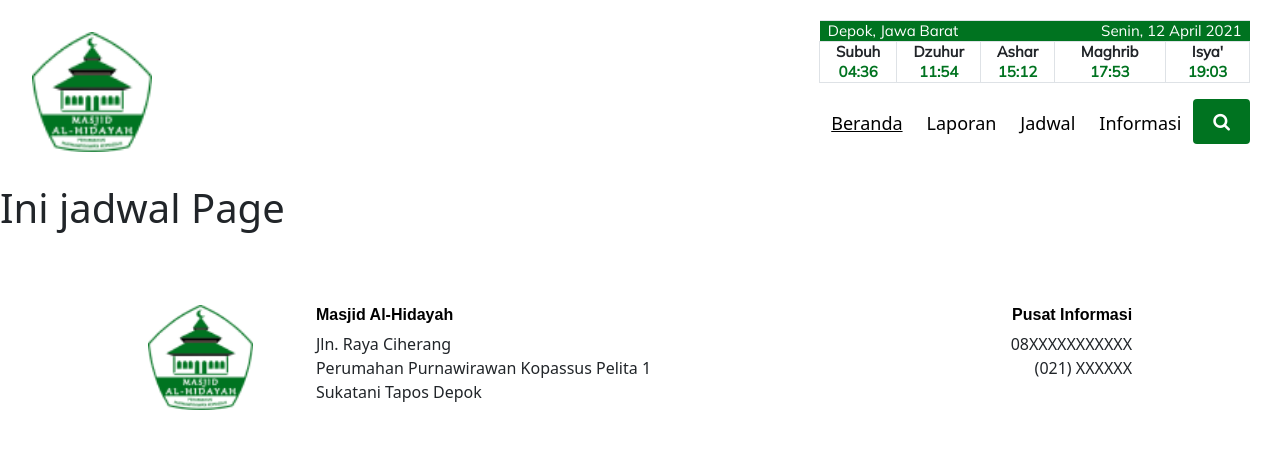
After one commit to yasykurrafii/masjid-al-hidayah, a Django app: template templates/jadwal.html in a window 1280 px wide. The commit adds this page. Shown: the top 468 px of the page. Run offline with Django 3.2, Linux system fonts and the light colour scheme; the template is opened without the code that fills it, so the values that code supplies are empty.

Commit message:
Menambahkan halaman jadwal, informasi, dan laporan serta link nya

```diff
--- a/appmasjid/urls.py
+++ b/appmasjid/urls.py
@@ -4,4 +4,7 @@ from . import views
 
 urlpatterns = [
     path('', views.index, name='home'),
+    path('/laporan', views.laporan, name='laporan'),
+    path('/jadwal', views.jadwal, name='jadwal'),
+    path('/informasi', views.informasi, name='informasi'),
 ]
--- a/static/css/base.css
+++ b/static/css/base.css
@@ -77,7 +77,7 @@ tr {
 .beranda1 {
     padding: auto;
     margin: auto;
-    background-image: url("../asset/fotoHome.png");
+    background-image: url("../img/fotoHome.png");
     background-repeat: no-repeat;
 }
 
@@ -125,7 +125,7 @@ tr {
 
 .beranda2 {
     margin-top: -77px;
-    background-image: url("../asset/fotoHome2.png");
+    background-image: url("../img/fotoHome2.png");
     box-shadow: inset 0 0 0 2000px rgba(0, 115, 32, 0.85);
 }
 
--- a/templates/base.html
+++ b/templates/base.html
@@ -1,93 +1,209 @@
 <!DOCTYPE html>
 <html lang="en">
-
   <head>
     {% load static %}
     <!-- kalo gatau tanya aja ke gua ya -yasykur -->
     <!-- untuk static bisa diliat lebih lanjut disini -->
     <!-- https://docs.djangoproject.com/en/3.2/howto/static-files/ -->
     <!-- liat bagian html aja, bagian setting dsb e udh aman -->
-    <meta charset="UTF-8">
-    <meta http-equiv="X-UA-Compatible" content="IE=edge">
-    <meta name="viewport" content="width=device-width, initial-scale=1.0">
-    <link rel="stylesheet" href="{% static 'css/base.css'%}">
+    <meta charset="UTF-8" />
+    <meta http-equiv="X-UA-Compatible" content="IE=edge" />
+    <meta name="viewport" content="width=device-width, initial-scale=1.0" />
+    <link rel="stylesheet" href="{% static 'css/base.css'%}" type="text/css" />
     <title>masjid Al-Hidayah</title>
 
     <!-- CSS Bootstrap -->
-    <link href="https://cdn.jsdelivr.net/npm/bootstrap@5.0.0-beta2/dist/css/bootstrap.min.css" rel="stylesheet" integrity="sha384-BmbxuPwQa2lc/FVzBcNJ7UAyJxM6wuqIj61tLrc4wSX0szH/Ev+nYRRuWlolflfl" crossorigin="anonymous">
-    <link rel="stylesheet" href="https://cdnjs.cloudflare.com/ajax/libs/font-awesome/4.7.0/css/font-awesome.min.css">
-    <link href="../asset/logoMsj.png" rel="icon">
-    <link href="../css/index.css" rel="stylesheet" type="text/css">
+    <link
+      href="https://cdn.jsdelivr.net/npm/bootstrap@5.0.0-beta2/dist/css/bootstrap.min.css"
+      rel="stylesheet"
+      integrity="sha384-BmbxuPwQa2lc/FVzBcNJ7UAyJxM6wuqIj61tLrc4wSX0szH/Ev+nYRRuWlolflfl"
+      crossorigin="anonymous"
+    />
+    <link
+      rel="stylesheet"
+      href="https://cdnjs.cloudflare.com/ajax/libs/font-awesome/4.7.0/css/font-awesome.min.css"
+    />
+    <link href="{% static 'img/logoMsj.png' %}" rel="icon" />
   </head>
 
   <body>
     <!-- Header mulai dari sini ya -->
+    <header>
       <div class="header">
-        <a href="#default" class="logo">
-            <img src="../asset/logoMsj.png" alt="Lambang Masjid Al-Hidayah" style="width:120px; height:120px;">
+        <a href="{% url 'home' %}" class="logo">
+          <img
+            src="{% static 'img/logoMsj.png' %}"
+            alt="Lambang Masjid Al-Hidayah"
+            style="width: 120px; height: 120px"
+          />
         </a>
         <div class="header-right">
           <table class="table table-bordered">
             <thead>
-                    <td style="color:white; background-color: #007320; border:none;" colspan="3">Depok, Jawa Barat</td>
-                    <td style="text-align: right; color:white; background-color: #007320; border:none;" colspan="2 ">Senin, 12 April 2021</td>
-                    <tr style="border-bottom: none;">
-                        <th style="text-align: center; background-color: white; " scope="col ">Subuh</th>
-                        <th style="text-align: center; background-color: white;  " scope="col ">Dzuhur</th>
-                        <th style="text-align: center; background-color: white;  " scope="col ">Ashar</th>
-                        <th style="text-align: center; background-color: white;  " scope="col ">Maghrib</th>
-                        <th style="text-align: center; background-color: white;  " scope="col ">Isya'</th>
+              <td
+                style="color: white; background-color: #007320; border: none"
+                colspan="3"
+              >
+                Depok, Jawa Barat
+              </td>
+              <td
+                style="
+                  text-align: right;
+                  color: white;
+                  background-color: #007320;
+                  border: none;
+                "
+                colspan="2 "
+              >
+                Senin, 12 April 2021
+              </td>
+              <tr style="border-bottom: none">
+                <th
+                  style="text-align: center; background-color: white"
+                  scope="col "
+                >
+                  Subuh
+                </th>
+                <th
+                  style="text-align: center; background-color: white"
+                  scope="col "
+                >
+                  Dzuhur
+                </th>
+                <th
+                  style="text-align: center; background-color: white"
+                  scope="col "
+                >
+                  Ashar
+                </th>
+                <th
+                  style="text-align: center; background-color: white"
+                  scope="col "
+                >
+                  Maghrib
+                </th>
+                <th
+                  style="text-align: center; background-color: white"
+                  scope="col "
+                >
+                  Isya'
+                </th>
               </tr>
             </thead>
             <tbody>
-                    <tr style="border-top:none;">
-                        <th style="text-align: center; background-color: white; color: #007320;" scope="col ">04:36</th>
-                        <th style="text-align: center; background-color: white; color: #007320;" scope="col ">11:54</th>
-                        <th style="text-align: center; background-color: white; color: #007320;" scope="col ">15:12</th>
-                        <th style="text-align: center; background-color: white; color: #007320;" scope="col ">17:53</th>
-                        <th style="text-align: center; background-color: white; color: #007320;" scope="col ">19:03</th>
+              <tr style="border-top: none">
+                <th
+                  style="
+                    text-align: center;
+                    background-color: white;
+                    color: #007320;
+                  "
+                  scope="col "
+                >
+                  04:36
+                </th>
+                <th
+                  style="
+                    text-align: center;
+                    background-color: white;
+                    color: #007320;
+                  "
+                  scope="col "
+                >
+                  11:54
+                </th>
+                <th
+                  style="
+                    text-align: center;
+                    background-color: white;
+                    color: #007320;
+                  "
+                  scope="col "
+                >
+                  15:12
+                </th>
+                <th
+                  style="
+                    text-align: center;
+                    background-color: white;
+                    color: #007320;
+                  "
+                  scope="col "
+                >
+                  17:53
+                </th>
+                <th
+                  style="
+                    text-align: center;
+                    background-color: white;
+                    color: #007320;
+                  "
+                  scope="col "
+                >
+                  19:03
+                </th>
               </tr>
             </tbody>
           </table>
-            <a class="active " href="#home ">Beranda</a>
-            <a href="#contact ">Laporan</a>
-            <a href="#jadwal ">Jadwal</a>
-            <a href="#about ">Informasi</a>
-            <a class="tombol " href="#cari ">
-                <i class="fa fa-search " style="color:white; text-align: center; display: inline-block; width: 100%; "></i>
+          <a class="active" href="{% url 'home' %} ">Beranda</a>
+          <a href="{% url 'laporan' %}">Laporan</a>
+          <a href="{% url 'jadwal' %} ">Jadwal</a>
+          <a href="{% url 'informasi' %} ">Informasi</a>
+          <a class="tombol" href="#cari ">
+            <i
+              class="fa fa-search"
+              style="
+                color: white;
+                text-align: center;
+                display: inline-block;
+                width: 100%;
+              "
+            ></i>
           </a>
-
         </div>
       </div>
+    </header>
     <!-- Header sampai disini ya -->
 
     {% block content %} {% endblock content %}
-
     <!-- Footer mulai dari sini -->
-    <div class="container-fluid mt-5 ">
-        <div class="card bg-white mx-5 " style="border: none; ">
-            <div class="row mb-4 ">
-                <div class="col-md-2 col-sm-4 col-xs-2 ">
-                    <div class="footer-text pull-left ">
-                        <div class="d-flex ">
-                            <img src="../asset/logoMsj.png " alt="Lambang Masjid Al-Hidayah " style="width:105px; height:105px; ">
+  <footer>
+    <div class="container-fluid mt-5">
+      <div class="card bg-white mx-5" style="border: none">
+        <div class="row mb-4">
+          <div class="col-md-2 col-sm-4 col-xs-2">
+            <div class="footer-text pull-left">
+              <div class="d-flex">
+                <img
+                  src="{% static 'img/logoMsj.png' %}"
+                  alt="Lambang Masjid Al-Hidayah "
+                  style="width: 105px; height: 105px"
+                />
               </div>
             </div>
           </div>
-                <div class="col-md-8 col-sm-2 ">
-                    <h5 class="pusatInformasi ">Masjid Al-Hidayah</h5>
-                    <p>Jln. Raya Ciherang<br> Perumahan Purnawirawan Kopassus Pelita 1 <br>Sukatani Tapos Depok</p>
+          <div class="col-md-8 col-sm-2">
+            <h5 class="pusatInformasi">Masjid Al-Hidayah</h5>
+            <p>
+              Jln. Raya Ciherang<br />
+              Perumahan Purnawirawan Kopassus Pelita 1 <br />Sukatani Tapos
+              Depok
+            </p>
           </div>
 
-                <div class="col-md-2 col-sm-2 col-xs-2 ">
-                    <h5 class="pusatInformasi " style="text-align: right; ">Pusat Informasi</h5>
-                    <p style="text-align: right; ">08XXXXXXXXXXX<br>(021) XXXXXX</p>
+          <div class="col-md-2 col-sm-2 col-xs-2">
+            <h5 class="pusatInformasi" style="text-align: right">
+              Pusat Informasi
+            </h5>
+            <p style="text-align: right">08XXXXXXXXXXX<br />(021) XXXXXX</p>
           </div>
         </div>
-
       </div>
     </div>
+  </footer>
   <!-- Footer sampai sini ya -->
   </body>
 
+
+
 </html>
--- /dev/null
+++ b/templates/informasi.html
@@ -0,0 +1,6 @@
+{% extends 'base.html' %}
+
+
+{% block content %}
+    <h1>Ini Informasi Page</h1>
+{% endblock content %}
--- /dev/null
+++ b/templates/jadwal.html
@@ -0,0 +1,6 @@
+{% extends 'base.html' %}
+
+
+{% block content %}
+    <h1>Ini jadwal Page</h1>
+{% endblock content %}
--- /dev/null
+++ b/templates/laporan.html
@@ -0,0 +1,6 @@
+{% extends 'base.html' %}
+
+
+{% block content %}
+    <h1>Ini Laporan Page</h1>
+{% endblock content %}
```
Also changed, not shown: appmasjid/views.py (+10 -1 lines), templates/home.html (+59 -18 lines). Lines whose indentation alone changed are shown as unchanged.
